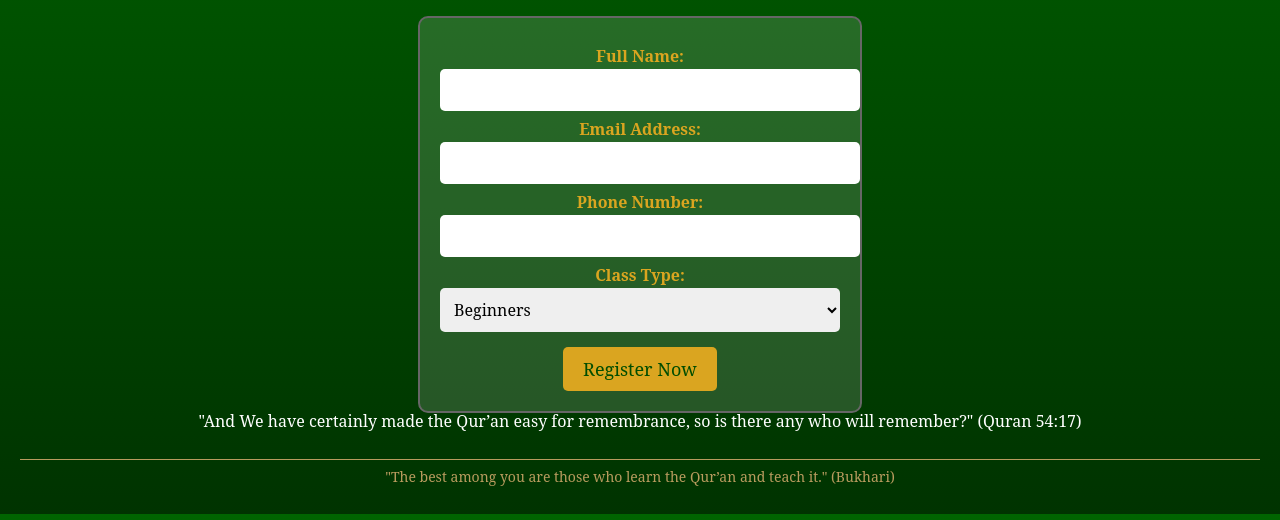
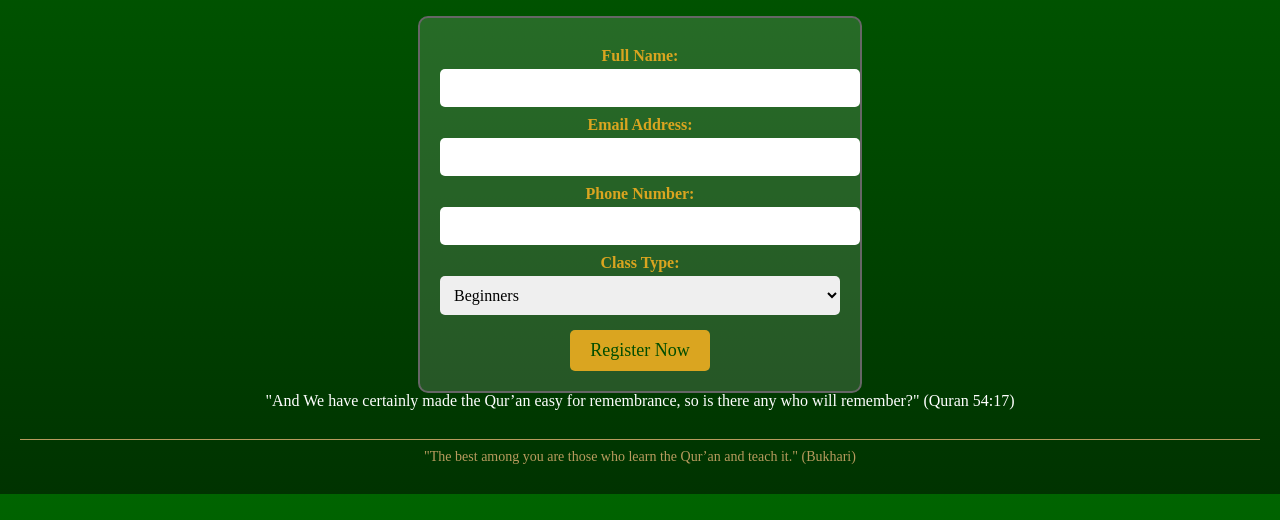
Before and after one commit to hshribati/Project1, a plain HTML site: page index.html in a window 1280 px wide. Shown: the part 280-800 px from the top of the page. Drawn offline with Linux system fonts and the light colour scheme.

Commit message:
trying  fonts

```diff
--- a/css/style.css
+++ b/css/style.css
@@ -3,7 +3,7 @@
 body {
   background: url('islamic-pattern.png') repeat, linear-gradient(to bottom, #006400, #003300);
   color: #fff;
-  font-family: 'Noto Serif', serif;
+  font-family: 'Merriweather', serif;
   text-align: center;
   padding: 20px;
 }
```
